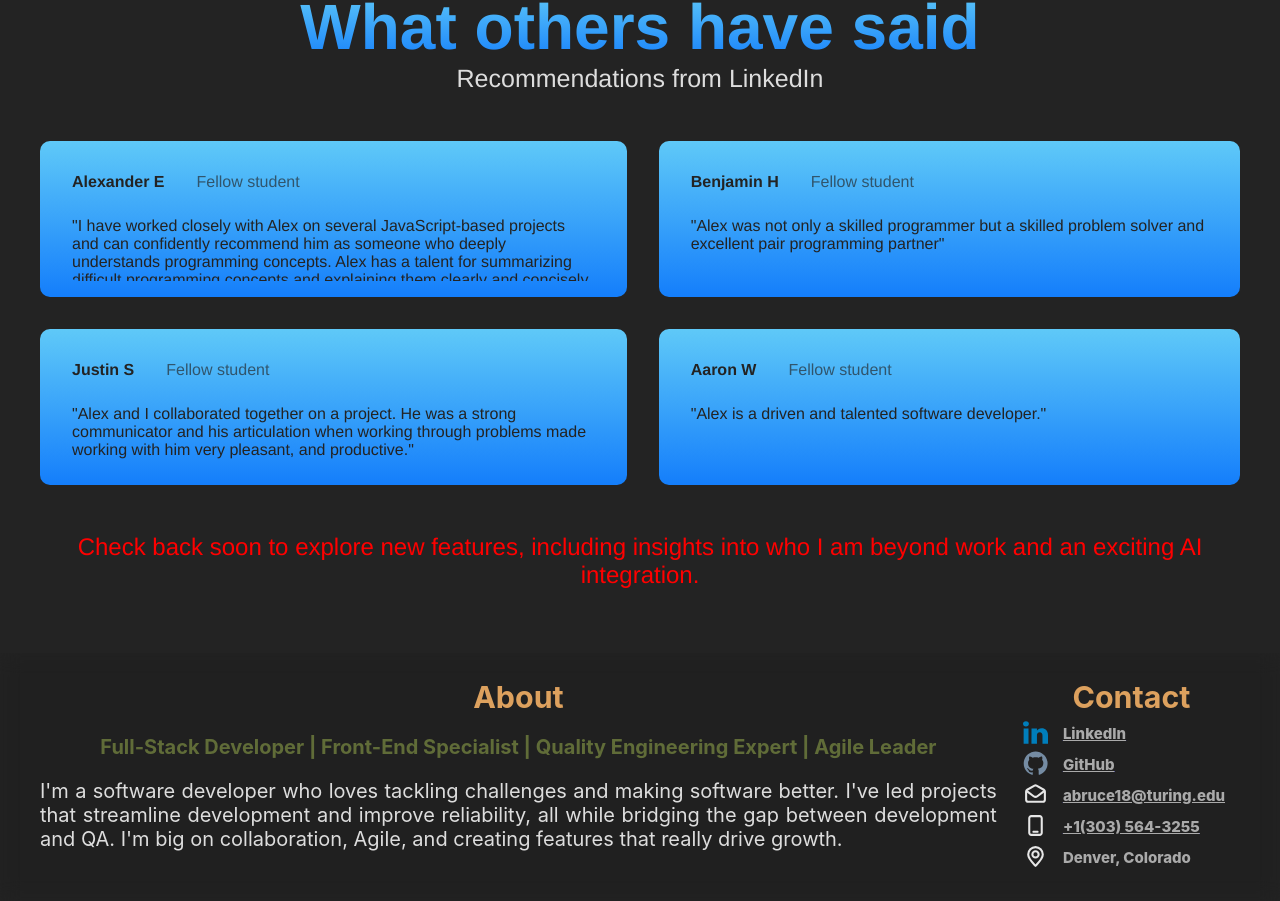
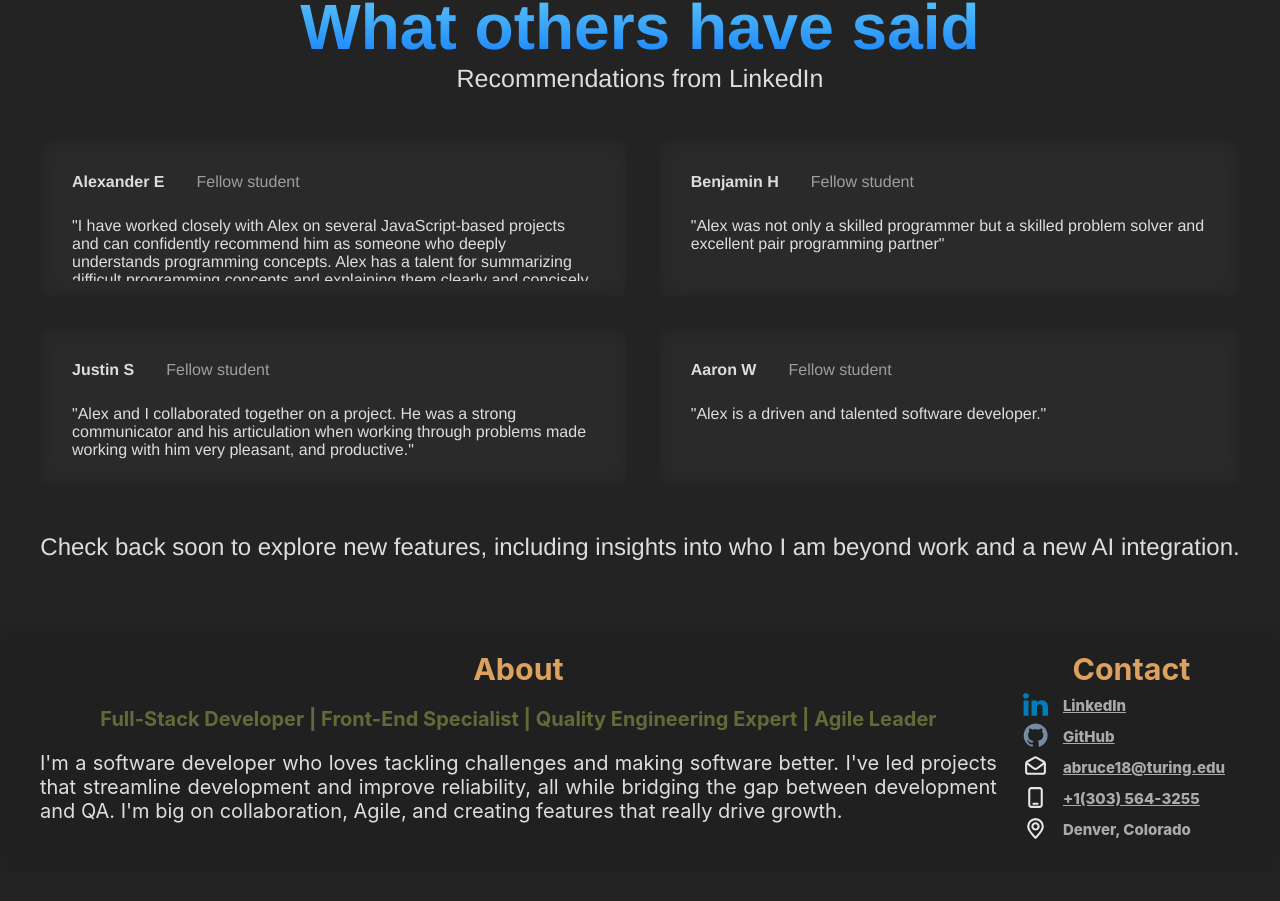
Before and after one commit to Alexbruce1/portfolio2024, a React (Create React App) app: page / in a window 1280 px wide. Shown: the part 2923-3824 px from the top of the page. After the commit the page ends 3796 px from the top, so only its background shows below. Built offline with nearby package versions, Linux system fonts and the light colour scheme.

Commit message:
Minor Home updates

```diff
--- a/src/Components/Home.css
+++ b/src/Components/Home.css
@@ -189,8 +189,7 @@
 }
 
 .recommendation-box {
-  background: var(--blue-blue-background-gradient);
-  color: var(--high-contrast-text-over-blue-bg);
+  backdrop-filter: brightness(120%) blur(10px) saturate(50%);
   padding: 2em;
   padding-bottom: 1em;
   box-sizing: border-box;
@@ -219,10 +218,6 @@
   overflow: scroll;
   height: 5em;
   font-weight: 500;
-}
-
-.red {
-  color: red;
 }
 
 /* Animations */
--- a/src/Components/Home.js
+++ b/src/Components/Home.js
@@ -213,7 +213,7 @@ function Home() {
             </div>
           ))}
         </div>
-        <div className='home-p red'>Check back soon to explore new features, including insights into who I am beyond work and an exciting AI integration.</div>
+        <div className='home-p'>Check back soon to explore new features, including insights into who I am beyond work and a new AI integration.</div>
       </div>
     </div>
   );
```
